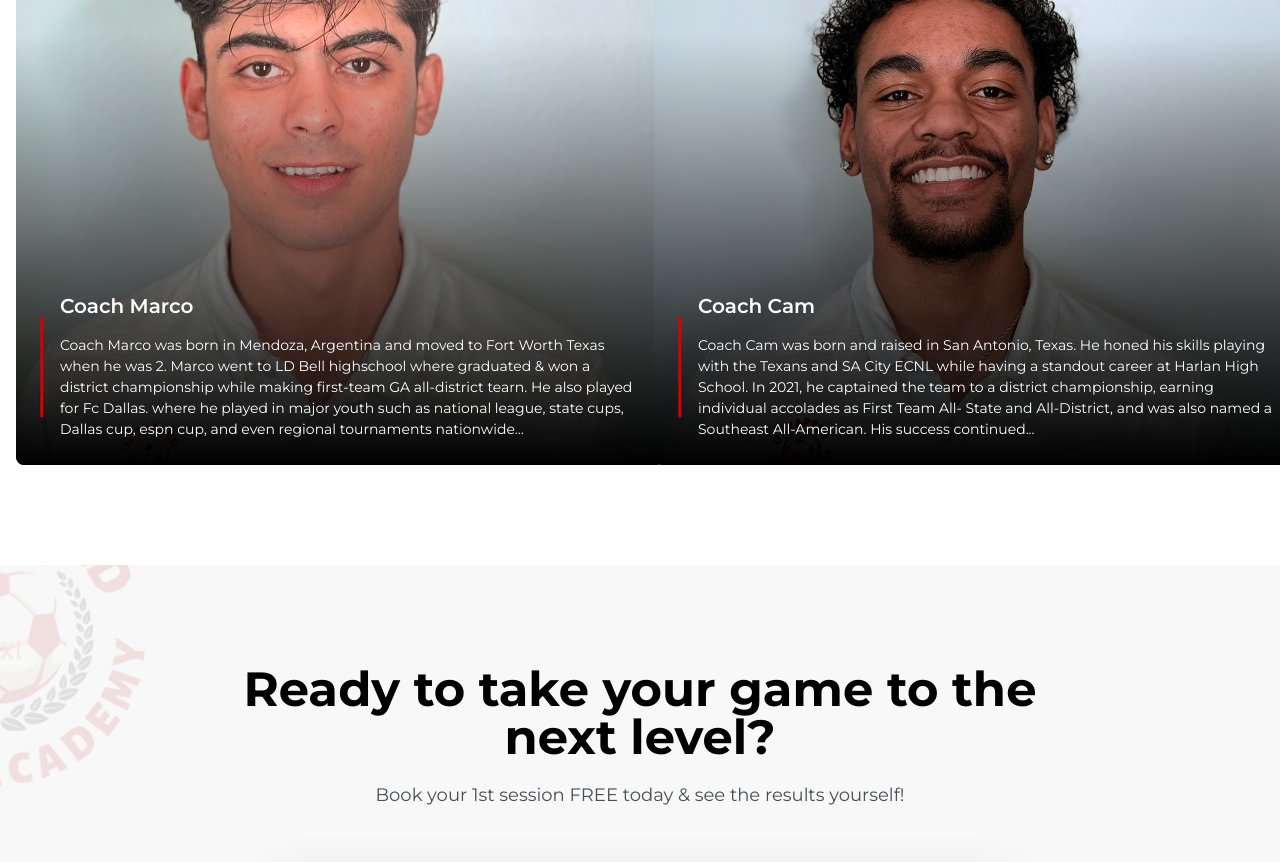
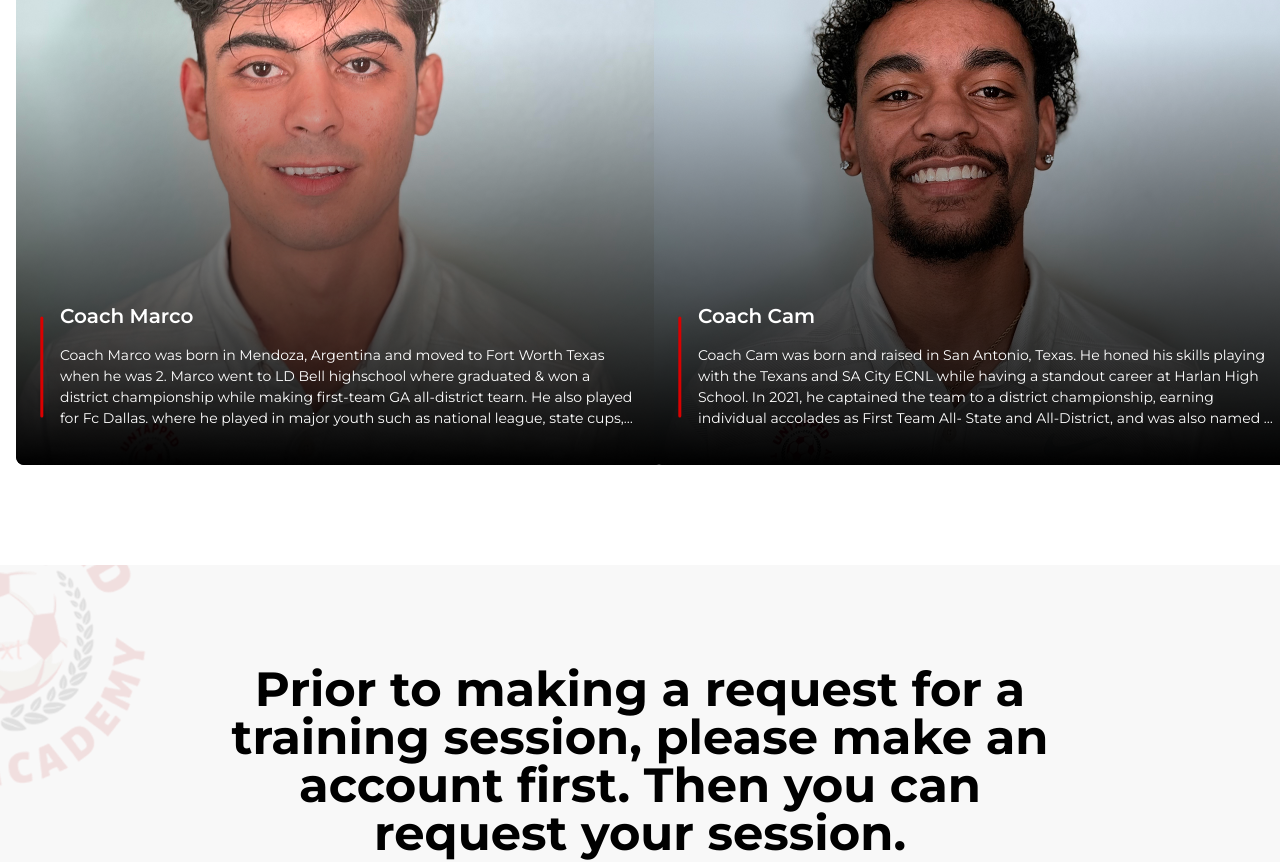
Before and after one commit to Shur0v/Calle-Fut, a Next.js app: page / in a window 1280 px wide. Shown: the part 2053-2915 px from the top of the page. Built offline with nearby package versions, Linux system fonts and the light colour scheme; no server answers.

Commit message:
Coaches section fixed

```diff
--- a/app/(client)/_home/Book-a-session.jsx
+++ b/app/(client)/_home/Book-a-session.jsx
@@ -143,7 +143,8 @@ export default function BookSession() {
 
       <div className="container mx-auto max-w-[1324px] px-4 py-[50px] md:py-[100px] relative">
         <h1 className="text-center text-3xl md:text-5xl font-bold mb-5 w-full md:w-[870px] mx-auto px-4">
-          Ready to take your game to the next level?
+        Prior to making a request for a training session, please make an
+        account first. Then you can request your session.
         </h1>
         <p className="text-center text-base md:text-lg font-normal text-[#4A4C56] w-full md:w-[869px] mx-auto mb-8 md:mb-14 px-4">
           Book your 1st session FREE today & see the results yourself!
--- a/app/(client)/_home/our-coaches.jsx
+++ b/app/(client)/_home/our-coaches.jsx
@@ -11,7 +11,7 @@ const coachesData = [
     bio: `Coach Marco was born in Mendoza, Argentina and moved to Fort Worth Texas when he was 2.
 Marco went to LD Bell highschool where graduated & won a district championship while
 making first-team GA all-district tearn. He also played for Fc Dallas. where he played in major youth such as national league, state cups, Dallas cup, espn cup, and even
-regional tournaments nationwide...`
+regional tournaments nationwide.`
   },
   {
     name: "Coach Cam",
@@ -19,7 +19,7 @@ regional tournaments nationwide...`
     bio: `Coach Cam was born and raised in San Antonio, Texas. He honed his skills playing with the
 Texans and SA City ECNL while having a standout career at Harlan High School. In 2021, he
 captained the team to a district championship, earning individual accolades as First Team All-
-State and All-District, and was also named a Southeast All-American. His success continued...`
+State and All-District, and was also named a Southeast All-American. His success continued.`
   }
 ];
 
@@ -43,7 +43,7 @@ export default function OurCoaches() {
 
         <div className="grid grid-cols-1 md:grid-cols-2 gap-7 justify-center">
           {coachesData.map((coach, index) => (
-            <div key={index} className="w-full md:w-[648px] h-[400px] md:h-[593px] relative">
+            <div key={index} className="w-full md:w-[648px] h-[400px] md:h-[593px] relative group">
               <div className="w-full h-full absolute bg-gradient-to-b from-black to-black rounded-lg" />
               <Image
                 src={coach.image}
@@ -53,7 +53,9 @@ export default function OurCoaches() {
                 className="object-cover rounded-lg"
                 priority={index === 0}
               />
-              <div className="absolute left-4 right-4 md:left-[24px] bottom-8 md:top-[428px] md:w-[600px] justify-start items-center gap-4 inline-flex z-20">
+
+              {/* Default bio view that shows on non-hover state */}
+              <div className="absolute left-4 right-4 md:left-[24px] bottom-8 md:top-[428px] md:w-[600px] justify-start items-center gap-4 inline-flex z-20 group-hover:opacity-0 transition-opacity duration-300">
                 <div data-svg-wrapper>
                   <svg
                     width="4"
@@ -75,9 +77,17 @@ export default function OurCoaches() {
                   <div className="self-stretch text-white text-lg md:text-xl font-semibold leading-tight">
                     {coach.name}
                   </div>
-                  <div className="self-stretch text-white text-xs md:text-sm font-normal leading-[21px] line-clamp-4 md:line-clamp-none">
+                  <div className="self-stretch text-white text-xs md:text-sm font-normal leading-[21px] line-clamp-4 md:line-clamp-4">
                     {coach.bio}
                   </div>
+                </div>
+              </div>
+
+              {/* Full bio overlay on hover */}
+              <div className="absolute inset-0 bg-black/80 opacity-0 group-hover:opacity-100 transition-opacity duration-300 rounded-lg z-30 flex items-center justify-center overflow-auto p-6">
+                <div className="text-white max-w-[90%]">
+                  <h3 className="text-xl font-semibold mb-4">{coach.name}</h3>
+                  <p className="text-sm leading-relaxed">{coach.bio}</p>
                 </div>
               </div>
             </div>
```
